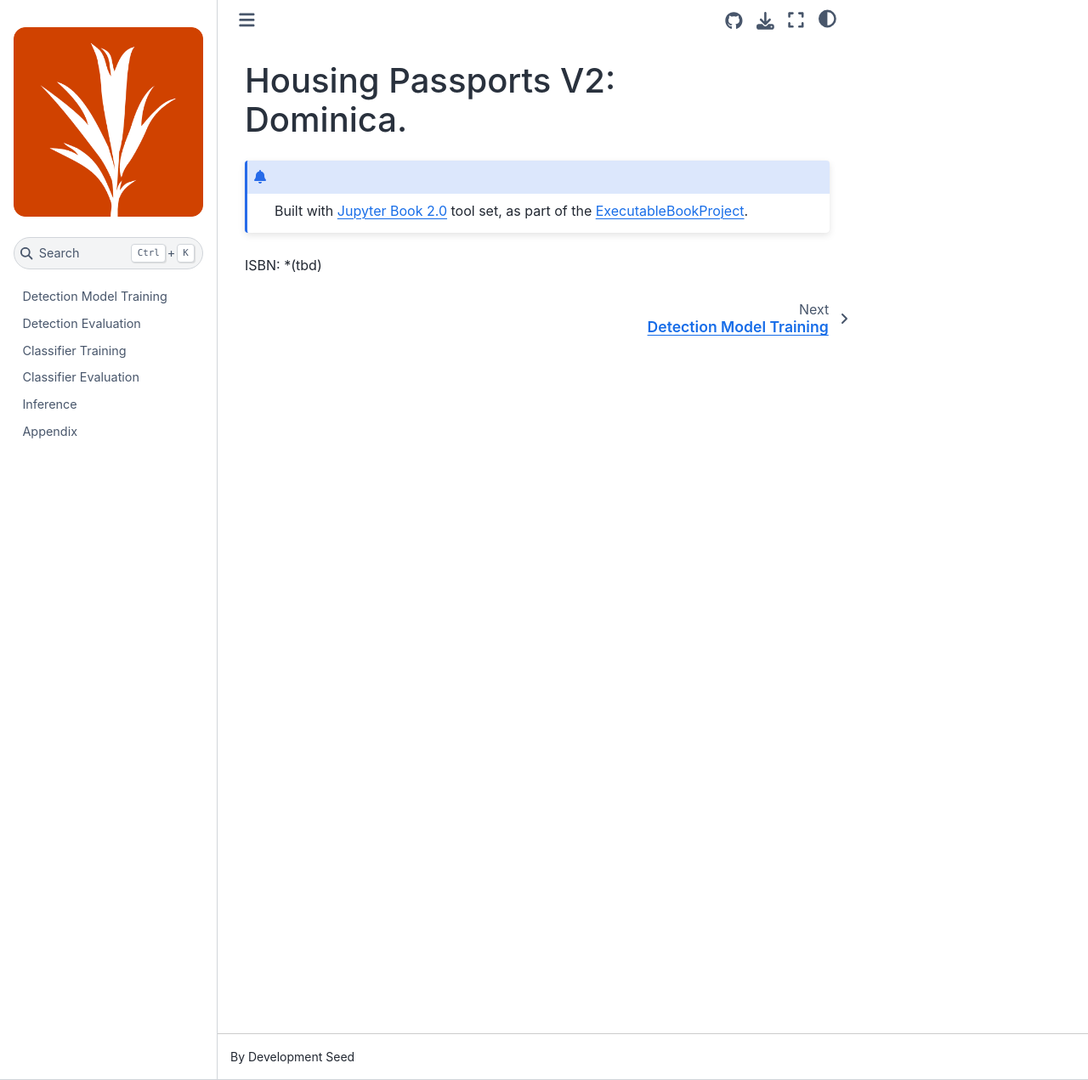
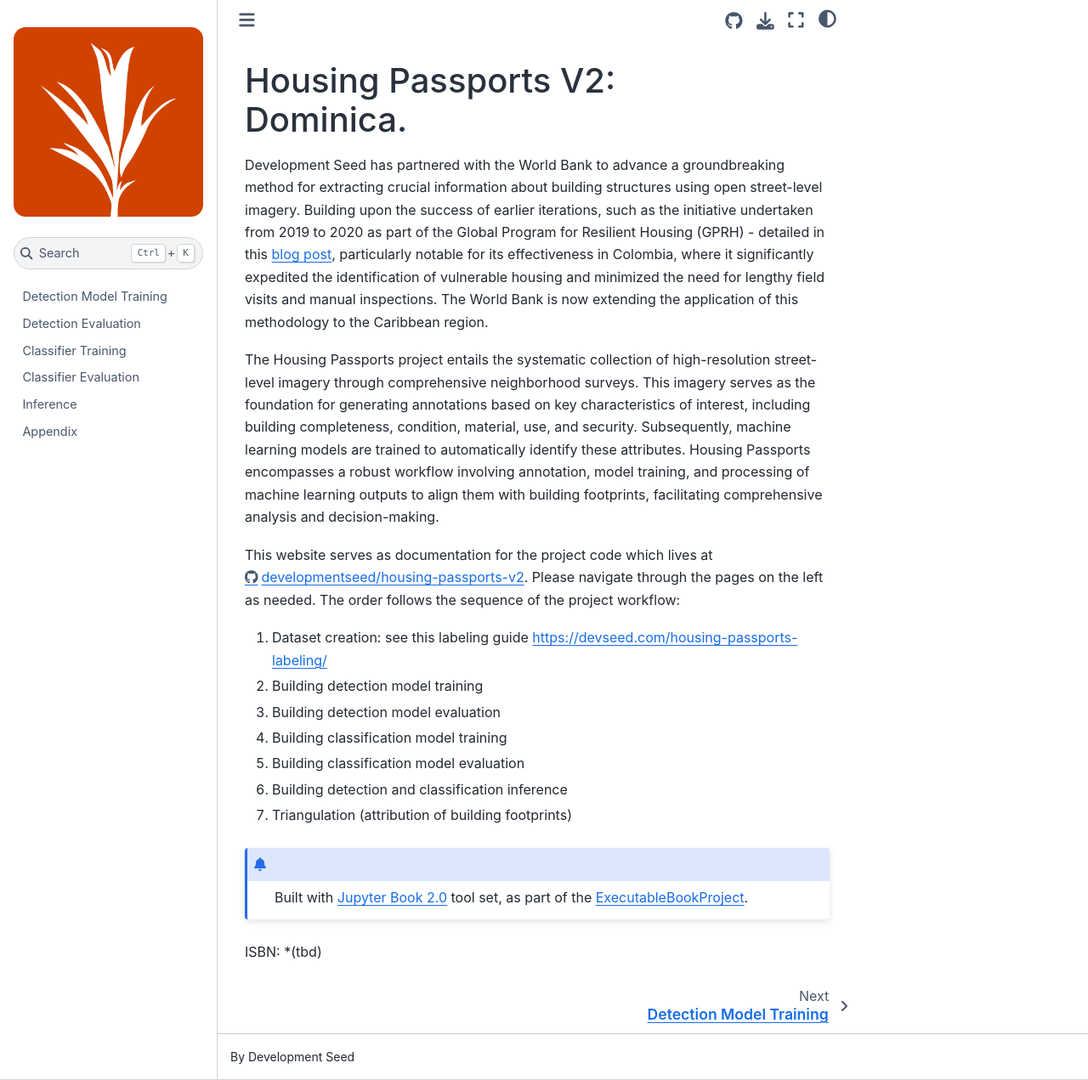
Before and after one commit to developmentseed/housing-passports-v2, a Jupyter Book: the page built from docs/docs/index.md, in a window 1280 px wide and 1271 px high. Shown: the whole window at 85% size. Built offline with Jupyter Book 1.0.4 settings and Sphinx 7.4.7 and the Sphinx Book theme 1.1.4, drawn with Linux system fonts in a browser that asks for light colours.

Commit message:
miscellaneous updates

```diff
--- a/detect_classify_clip.py
+++ b/detect_clip_classify.py
@@ -215,7 +215,7 @@
 
 if __name__ == "__main__":
     if len(sys.argv) < 2:
-        print("Usage: python detect_classify_clip.py <IMG_DIR> <DET_CPKT_PATH> <CLASS_CPKT_PATH> <OUTPUT_DIR>")
+        print("Usage: python detect_clip_classify.py <IMG_DIR> <DET_CPKT_PATH> <CLASS_CPKT_PATH> <OUTPUT_DIR>")
         sys.exit(1)
     IMG_DIR = sys.argv[1]
     DET_CPKT_PATH = sys.argv[2]
--- a/docs/docs/index.md
+++ b/docs/docs/index.md
@@ -2,6 +2,20 @@
 
 <!-- #region -->
 # Housing Passports V2: <br> Dominica.
+
+Development Seed has partnered with the World Bank to advance a groundbreaking method for extracting crucial information about building structures using open street-level imagery. Building upon the success of earlier iterations, such as the initiative undertaken from 2019 to 2020 as part of the Global Program for Resilient Housing (GPRH) - detailed in this [blog post](https://devseed.com/blog/2019-05-08-finding-vulnerable-housing-in-street-view-images-using-ai-to-create-safer-cities), particularly notable for its effectiveness in Colombia, where it significantly expedited the identification of vulnerable housing and minimized the need for lengthy field visits and manual inspections. The World Bank is now extending the application of this methodology to the Caribbean region.
+
+The Housing Passports project entails the systematic collection of high-resolution street-level imagery through comprehensive neighborhood surveys. This imagery serves as the foundation for generating annotations based on key characteristics of interest, including building completeness, condition, material, use, and security. Subsequently, machine learning models are trained to automatically identify these attributes. Housing Passports encompasses a robust workflow involving annotation, model training, and processing of machine learning outputs to align them with building footprints, facilitating comprehensive analysis and decision-making.
+
+This website serves as documentation for the project code which lives at https://github.com/developmentseed/housing-passports-v2. Please navigate through the pages on the left as needed. The order follows the sequence of the project workflow:
+
+1) Dataset creation: see this labeling guide https://devseed.com/housing-passports-labeling/
+2) Building detection model training
+3) Building detection model evaluation
+4) Building classification model training
+5) Building classification model evaluation
+6) Building detection and classification inference
+7) Triangulation (attribution of building footprints)
 
 
 <!-- #endregion -->
```
Also changed, not shown: docs/docs/classifier_train.ipynb, docs/docs/detect_classify_clip.ipynb, docs/docs/detector_train.ipynb, docs/docs/images/det_cl_TRXnCb1kLNUKeo89Bpt5wv_left_1357243005281547_left.png (added), docs/docs/images/detcl_2EBrjKYZlWkm7nOFpMA5i8_right_567139785572031_right.png (added), docs/docs/images/detcl_2mRY68ZzMIfGEcoiBLulv1_right_858022839291090_right.png (added), docs/docs/images/detcl_5CTauPtRpsQqwSczy1jXNK_right_1046263043047172_right_1.png (added), docs/docs/images/detcl_D92FXsNMnj6pxVCTbiGrJk_left_363186852769069_left.png (added), docs/docs/images/detcl_DEV9xX4Kaiy87PBGf3YNpg_left_218525031263357_left.png (added), docs/docs/images/detcl_UbzfhJAWL2N5vO3HXGEZtp_left_295844279444850_left.png (added), docs/docs/images/detcl_f8xmBnLl4eKb735GH1Wzhu_right_253390323756976_right.png (added), docs/docs/images/detection_loss_curve.png (added), docs/docs/images/f1class.png (added), docs/docs/images/lossclass.png (added).
